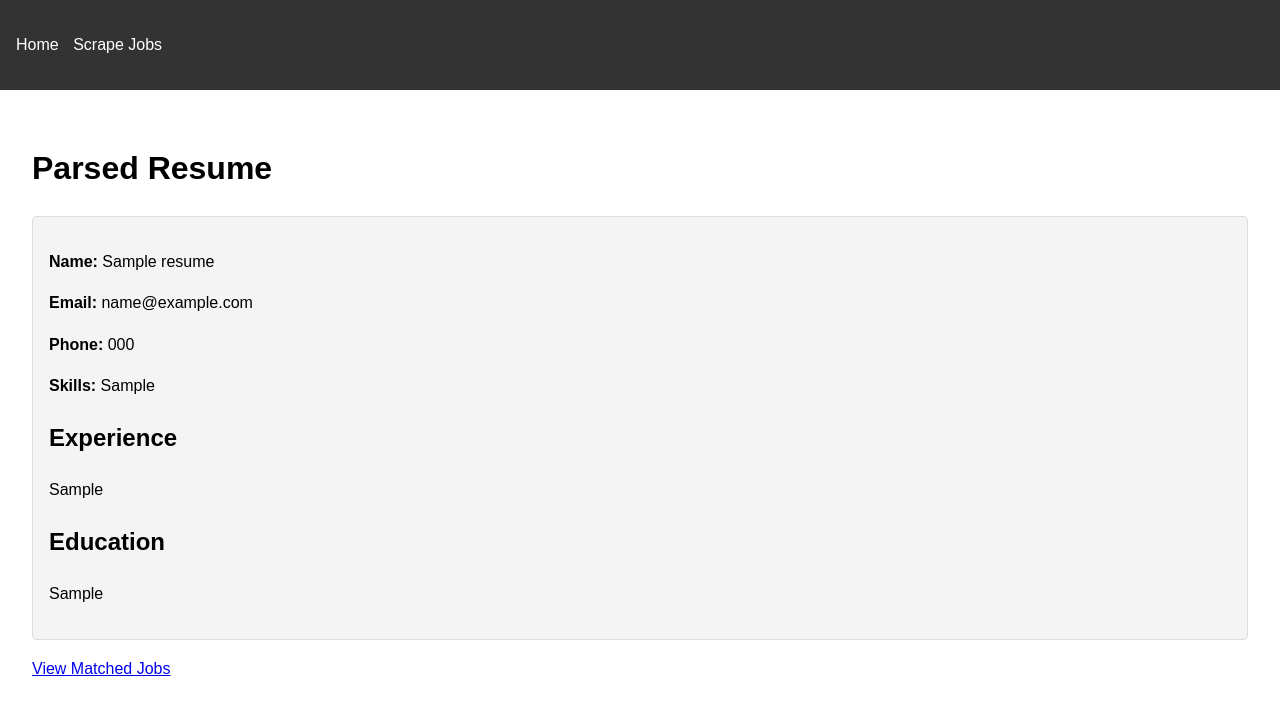
After one commit to peeti-sriwongsanguan/resume_matcher, a Flask app: page /resume/1 in a window 1280 px wide. The commit adds this page. Shown: the top 715 px of the page. Run offline with Flask 2, Linux system fonts and the light colour scheme; tables that the repository leaves empty hold one stand-in row (values such as "Sample post").

Commit message:
UI CSS HTML

```diff
--- a/app/__init__.py
+++ b/app/__init__.py
@@ -9,7 +9,7 @@ if not os.path.exists(UPLOAD_FOLDER):
 
 
 def create_app(test_config=None):
-    app = Flask(__name__, template_folder='../templates')
+    app = Flask(__name__, static_folder='../static', template_folder='../templates')
 
     # Configuration
     app.config.from_mapping(
--- a/app/main.py
+++ b/app/main.py
@@ -1,7 +1,9 @@
-from flask import Blueprint, render_template, request, jsonify, current_app
+from flask import Blueprint, render_template, request, jsonify, current_app, redirect, url_for
 import os
 from werkzeug.utils import secure_filename
 from app.resume_parser import ResumeParser
+from app.job_scraper import IndeedJobScraper
+from app.matching_engine import MatchingEngine
 
 bp = Blueprint('main', __name__)
 
@@ -10,39 +12,62 @@ ALLOWED_EXTENSIONS = {'pdf', 'docx'}
 def allowed_file(filename):
     return '.' in filename and filename.rsplit('.', 1)[1].lower() in ALLOWED_EXTENSIONS
 
+@bp.route('/', methods=['GET'])
+def index():
+    return render_template('index.html')
 
-@bp.route('/', methods=['GET', 'POST'])
+@bp.route('/upload', methods=['POST'])
 def upload_file():
-    if request.method == 'POST':
-        if 'file' not in request.files:
-            return jsonify({'error': 'No file part'})
-        file = request.files['file']
-        if file.filename == '':
-            return jsonify({'error': 'No selected file'})
-        if file and allowed_file(file.filename):
-            filename = secure_filename(file.filename)
-            filepath = os.path.join(current_app.config['UPLOAD_FOLDER'], filename)
-            file.save(filepath)
+    if 'file' not in request.files:
+        return jsonify({'error': 'No file part'})
+    file = request.files['file']
+    if file.filename == '':
+        return jsonify({'error': 'No selected file'})
+    if file and allowed_file(file.filename):
+        filename = secure_filename(file.filename)
+        filepath = os.path.join(current_app.config['UPLOAD_FOLDER'], filename)
+        file.save(filepath)
 
-            # Parse the resume
-            parser = ResumeParser()
-            resume_id, parsed_data = parser.parse_resume(filepath, filename)
+        # Parse the resume
+        parser = ResumeParser()
+        resume_id, parsed_data = parser.parse_resume(filepath, filename)
 
-            if resume_id is None:
-                return jsonify(
-                    {'error': 'Failed to parse resume', 'details': parsed_data.get('error', 'Unknown error')})
+        if resume_id is None:
+            return jsonify({'error': 'Failed to parse resume', 'details': parsed_data.get('error', 'Unknown error')})
 
-            # Return the parsed data
-            return jsonify({
-                'resume_id': resume_id,
-                'name': parsed_data.get('name'),
-                'email': parsed_data.get('email'),
-                'phone': parsed_data.get('phone'),
-                'skills': parsed_data.get('skills'),
-                'experience': parsed_data.get('experience'),
-                'education': parsed_data.get('education')
-            })
-        else:
-            return jsonify({'error': 'File type not allowed'})
+        # Return the parsed data
+        return jsonify({
+            'resume_id': resume_id,
+            'name': parsed_data.get('name'),
+            'email': parsed_data.get('email'),
+            'phone': parsed_data.get('phone'),
+            'skills': parsed_data.get('skills'),
+            'experience': parsed_data.get('experience'),
+            'education': parsed_data.get('education')
+        })
+    else:
+        return jsonify({'error': 'File type not allowed'})
 
-    return render_template('index.html')
+@bp.route('/resume/<int:resume_id>')
+def view_resume(resume_id):
+    # Fetch resume data from database
+    resume_data = current_app.db_manager.get_resume(resume_id)
+    if resume_data is None:
+        return render_template('error.html', message="Resume not found"), 404
+    return render_template('resume.html', resume=resume_data)
+
+@bp.route('/matches/<int:resume_id>')
+def view_matches(resume_id):
+    matching_engine = MatchingEngine()
+    matches = matching_engine.get_top_matches(resume_id, limit=10)
+    return render_template('matches.html', matches=matches, resume_id=resume_id)
+
+@bp.route('/scrape_jobs')
+def scrape_jobs():
+    scraper = IndeedJobScraper()
+    jobs = scraper.scrape_jobs("software engineer", "New York", num_pages=2)
+    return jsonify({'message': f'Scraped {len(jobs)} jobs'})
+
+@bp.route('/health')
+def health_check():
+    return jsonify({'status': 'healthy'}), 200
--- /dev/null
+++ b/static/css/style.css
@@ -0,0 +1,47 @@
+body {
+    font-family: Arial, sans-serif;
+    line-height: 1.6;
+    margin: 0;
+    padding: 0;
+}
+
+nav {
+    background-color: #333;
+    color: #fff;
+    padding: 1rem;
+}
+
+nav ul {
+    list-style-type: none;
+    padding: 0;
+}
+
+nav ul li {
+    display: inline;
+    margin-right: 10px;
+}
+
+nav ul li a {
+    color: #fff;
+    text-decoration: none;
+}
+
+main {
+    padding: 2rem;
+}
+
+form {
+    margin-bottom: 2rem;
+}
+
+.resume-info, .job-match {
+    background-color: #f4f4f4;
+    border: 1px solid #ddd;
+    border-radius: 5px;
+    padding: 1rem;
+    margin-bottom: 1rem;
+}
+
+.job-match h2 {
+    margin-top: 0;
+}
--- /dev/null
+++ b/static/js/script.js
@@ -0,0 +1,32 @@
+document.addEventListener('DOMContentLoaded', function() {
+    const uploadForm = document.getElementById('upload-form');
+    const resultDiv = document.getElementById('result');
+
+    if (uploadForm) {
+        uploadForm.addEventListener('submit', function(e) {
+            e.preventDefault();
+
+            const formData = new FormData(this);
+
+            fetch('/upload', {
+                method: 'POST',
+                body: formData
+            })
+            .then(response => response.json())
+            .then(data => {
+                if (data.error) {
+                    resultDiv.innerHTML = `<p class="error">${data.error}</p>`;
+                } else {
+                    resultDiv.innerHTML = `
+                        <p>Resume uploaded and parsed successfully!</p>
+                        <a href="/resume/${data.resume_id}">View Parsed Resume</a>
+                    `;
+                }
+            })
+            .catch(error => {
+                console.error('Error:', error);
+                resultDiv.innerHTML = '<p class="error">An error occurred while uploading the resume.</p>';
+            });
+        });
+    }
+});
--- /dev/null
+++ b/templates/base.html
@@ -0,0 +1,21 @@
+<!DOCTYPE html>
+<html lang="en">
+<head>
+    <meta charset="UTF-8">
+    <meta name="viewport" content="width=device-width, initial-scale=1.0">
+    <title>{% block title %}Resume Matcher{% endblock %}</title>
+    <link rel="stylesheet" href="{{ url_for('static', filename='css/style.css') }}">
+</head>
+<body>
+    <nav>
+        <ul>
+            <li><a href="{{ url_for('main.index') }}">Home</a></li>
+            <li><a href="{{ url_for('main.scrape_jobs') }}">Scrape Jobs</a></li>
+        </ul>
+    </nav>
+    <main>
+        {% block content %}{% endblock %}
+    </main>
+    <script src="{{ url_for('static', filename='js/script.js') }}"></script>
+</body>
+</html>
--- /dev/null
+++ b/templates/resume.html
@@ -0,0 +1,15 @@
+{% extends "base.html" %}
+{% block content %}
+<h1>Parsed Resume</h1>
+<div class="resume-info">
+    <p><strong>Name:</strong> {{ resume.name }}</p>
+    <p><strong>Email:</strong> {{ resume.email }}</p>
+    <p><strong>Phone:</strong> {{ resume.phone }}</p>
+    <p><strong>Skills:</strong> {{ resume.skills }}</p>
+    <h2>Experience</h2>
+    <p>{{ resume.experience }}</p>
+    <h2>Education</h2>
+    <p>{{ resume.education }}</p>
+</div>
+<a href="{{ url_for('main.view_matches', resume_id=resume.id) }}">View Matched Jobs</a>
+{% endblock %}
```
Also changed, not shown: templates/index.html (+9 -50 lines), templates/matches.html (added, +15 -0 lines), tests/test_file_upload.py (+4 -4 lines), tests/test_main.py (+3 -3 lines).
